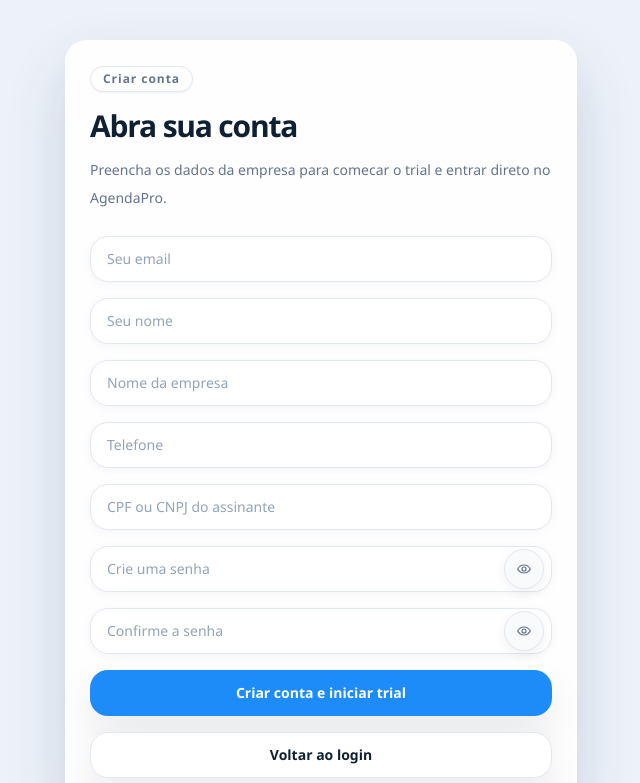
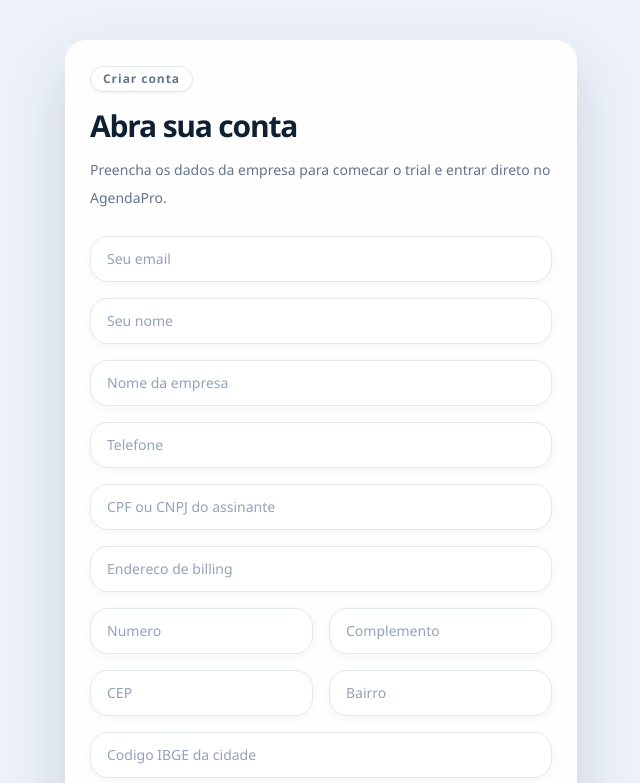
Before and after one commit to FelipeCaju/agenda-pro, a React (Vite) app in the folder frontend/: page /criar-conta in a window 1280 px wide. Shown: the top 783 px of the page, without its empty margins (319-959 px from the left). Built offline with nearby package versions, Linux system fonts and the light colour scheme; no server answers.

Commit message:
feat: require full billing profile during signup

```diff
--- a/frontend/src/pages/onboarding-page.tsx
+++ b/frontend/src/pages/onboarding-page.tsx
@@ -15,6 +15,14 @@ function isValidCpfCnpj(value: string) {
   return digits.length === 11 || digits.length === 14;
 }
 
+function isValidPostalCode(value: string) {
+  return normalizeDocument(value).length === 8;
+}
+
+function isValidCityIbge(value: string) {
+  return normalizeDocument(value).length === 7;
+}
+
 export function OnboardingPage() {
   const navigate = useNavigate();
   const { completeOnboarding, error, signOut, user } = useAuth();
@@ -23,6 +31,12 @@ export function OnboardingPage() {
   const [nomeEmpresa, setNomeEmpresa] = useState("");
   const [telefone, setTelefone] = useState("");
   const [cpfCnpj, setCpfCnpj] = useState("");
+  const [billingAddress, setBillingAddress] = useState("");
+  const [billingAddressNumber, setBillingAddressNumber] = useState("");
+  const [billingAddressComplement, setBillingAddressComplement] = useState("");
+  const [billingPostalCode, setBillingPostalCode] = useState("");
+  const [billingProvince, setBillingProvince] = useState("");
+  const [billingCityIbge, setBillingCityIbge] = useState("");
   const [senha, setSenha] = useState("");
   const [confirmacaoSenha, setConfirmacaoSenha] = useState("");
   const [localError, setLocalError] = useState<string | null>(null);
@@ -40,6 +54,26 @@ export function OnboardingPage() {
 
     if (!isValidCpfCnpj(cpfCnpj)) {
       setLocalError("Informe um CPF ou CNPJ valido do assinante.");
+      return;
+    }
+
+    if (!telefone.trim()) {
+      setLocalError("Informe o telefone do assinante.");
+      return;
+    }
+
+    if (!billingAddress.trim() || !billingAddressNumber.trim() || !billingProvince.trim()) {
+      setLocalError("Preencha endereco, numero e bairro para billing.");
+      return;
+    }
+
+    if (!isValidPostalCode(billingPostalCode)) {
+      setLocalError("Informe um CEP valido com 8 digitos.");
+      return;
+    }
+
+    if (!isValidCityIbge(billingCityIbge)) {
+      setLocalError("Informe o codigo IBGE da cidade com 7 digitos.");
       return;
     }
 
@@ -61,6 +95,12 @@ export function OnboardingPage() {
         nomeEmpresa: nomeEmpresa.trim(),
         telefone: telefone.trim(),
         cpfCnpj: normalizeDocument(cpfCnpj),
+        billingAddress: billingAddress.trim(),
+        billingAddressNumber: billingAddressNumber.trim(),
+        billingAddressComplement: billingAddressComplement.trim(),
+        billingPostalCode: normalizeDocument(billingPostalCode),
+        billingProvince: billingProvince.trim(),
+        billingCityIbge: normalizeDocument(billingCityIbge),
         senha,
       });
       navigate(getPostAuthRedirect(session), { replace: true });
@@ -118,6 +158,46 @@ export function OnboardingPage() {
           <p className="-mt-1 text-xs leading-6 text-slate-500">
             Esse documento identifica quem vai assinar o AgendaPro e e obrigatorio para gerar a cobranca.
           </p>
+          <input
+            className="w-full rounded-2xl border border-slate-200 px-4 py-3 text-sm"
+            onChange={(event) => setBillingAddress(event.target.value)}
+            placeholder="Endereco de billing"
+            value={billingAddress}
+          />
+          <div className="grid gap-4 sm:grid-cols-2">
+            <input
+              className="w-full rounded-2xl border border-slate-200 px-4 py-3 text-sm"
+              onChange={(event) => setBillingAddressNumber(event.target.value)}
+              placeholder="Numero"
+              value={billingAddressNumber}
+            />
+            <input
+              className="w-full rounded-2xl border border-slate-200 px-4 py-3 text-sm"
+              onChange={(event) => setBillingAddressComplement(event.target.value)}
+              placeholder="Complemento"
+              value={billingAddressComplement}
+            />
+          </div>
+          <div className="grid gap-4 sm:grid-cols-2">
+            <input
+              className="w-full rounded-2xl border border-slate-200 px-4 py-3 text-sm"
+              onChange={(event) => setBillingPostalCode(event.target.value)}
+              placeholder="CEP"
+              value={billingPostalCode}
+            />
+            <input
+              className="w-full rounded-2xl border border-slate-200 px-4 py-3 text-sm"
+              onChange={(event) => setBillingProvince(event.target.value)}
+              placeholder="Bairro"
+              value={billingProvince}
+            />
+          </div>
+          <input
+            className="w-full rounded-2xl border border-slate-200 px-4 py-3 text-sm"
+            onChange={(event) => setBillingCityIbge(event.target.value)}
+            placeholder="Codigo IBGE da cidade"
+            value={billingCityIbge}
+          />
           {!isSocialOnboarding ? (
             <>
               <PasswordField
--- a/frontend/src/pages/signup-page.tsx
+++ b/frontend/src/pages/signup-page.tsx
@@ -20,6 +20,14 @@ function isValidCpfCnpj(value: string) {
   return digits.length === 11 || digits.length === 14;
 }
 
+function isValidPostalCode(value: string) {
+  return normalizeDocument(value).length === 8;
+}
+
+function isValidCityIbge(value: string) {
+  return normalizeDocument(value).length === 7;
+}
+
 export function SignupPage() {
   const navigate = useNavigate();
   const location = useLocation();
@@ -33,6 +41,12 @@ export function SignupPage() {
   const [nomeEmpresa, setNomeEmpresa] = useState("");
   const [telefone, setTelefone] = useState("");
   const [cpfCnpj, setCpfCnpj] = useState("");
+  const [billingAddress, setBillingAddress] = useState("");
+  const [billingAddressNumber, setBillingAddressNumber] = useState("");
+  const [billingAddressComplement, setBillingAddressComplement] = useState("");
+  const [billingPostalCode, setBillingPostalCode] = useState("");
+  const [billingProvince, setBillingProvince] = useState("");
+  const [billingCityIbge, setBillingCityIbge] = useState("");
   const [senha, setSenha] = useState("");
   const [confirmacaoSenha, setConfirmacaoSenha] = useState("");
   const [localError, setLocalError] = useState<string | null>(null);
@@ -57,6 +71,26 @@ export function SignupPage() {
 
     if (!isValidCpfCnpj(cpfCnpj)) {
       setLocalError("Informe um CPF ou CNPJ valido do assinante.");
+      return;
+    }
+
+    if (!telefone.trim()) {
+      setLocalError("Informe o telefone do assinante.");
+      return;
+    }
+
+    if (!billingAddress.trim() || !billingAddressNumber.trim() || !billingProvince.trim()) {
+      setLocalError("Preencha endereco, numero e bairro para billing.");
+      return;
+    }
+
+    if (!isValidPostalCode(billingPostalCode)) {
+      setLocalError("Informe um CEP valido com 8 digitos.");
+      return;
+    }
+
+    if (!isValidCityIbge(billingCityIbge)) {
+      setLocalError("Informe o codigo IBGE da cidade com 7 digitos.");
       return;
     }
 
@@ -89,6 +123,12 @@ export function SignupPage() {
         nomeEmpresa: nomeEmpresa.trim(),
         telefone: telefone.trim(),
         cpfCnpj: normalizeDocument(cpfCnpj),
+        billingAddress: billingAddress.trim(),
+        billingAddressNumber: billingAddressNumber.trim(),
+        billingAddressComplement: billingAddressComplement.trim(),
+        billingPostalCode: normalizeDocument(billingPostalCode),
+        billingProvince: billingProvince.trim(),
+        billingCityIbge: normalizeDocument(billingCityIbge),
         senha,
       });
 
@@ -148,6 +188,46 @@ export function SignupPage() {
             placeholder="CPF ou CNPJ do assinante"
             value={cpfCnpj}
           />
+          <input
+            className="app-input"
+            onChange={(event) => setBillingAddress(event.target.value)}
+            placeholder="Endereco de billing"
+            value={billingAddress}
+          />
+          <div className="grid gap-4 sm:grid-cols-2">
+            <input
+              className="app-input"
+              onChange={(event) => setBillingAddressNumber(event.target.value)}
+              placeholder="Numero"
+              value={billingAddressNumber}
+            />
+            <input
+              className="app-input"
+              onChange={(event) => setBillingAddressComplement(event.target.value)}
+              placeholder="Complemento"
+              value={billingAddressComplement}
+            />
+          </div>
+          <div className="grid gap-4 sm:grid-cols-2">
+            <input
+              className="app-input"
+              onChange={(event) => setBillingPostalCode(event.target.value)}
+              placeholder="CEP"
+              value={billingPostalCode}
+            />
+            <input
+              className="app-input"
+              onChange={(event) => setBillingProvince(event.target.value)}
+              placeholder="Bairro"
+              value={billingProvince}
+            />
+          </div>
+          <input
+            className="app-input"
+            onChange={(event) => setBillingCityIbge(event.target.value)}
+            placeholder="Codigo IBGE da cidade"
+            value={billingCityIbge}
+          />
           <PasswordField
             inputClassName="app-input pr-14"
             onChange={(event) => setSenha(event.target.value)}
--- a/frontend/src/services/authService.ts
+++ b/frontend/src/services/authService.ts
@@ -15,6 +15,12 @@ export type CompleteOnboardingInput = {
   nomeEmpresa: string;
   telefone?: string;
   cpfCnpj: string;
+  billingAddress: string;
+  billingAddressNumber: string;
+  billingAddressComplement?: string;
+  billingPostalCode: string;
+  billingProvince: string;
+  billingCityIbge: string;
   senha?: string;
 };
 
```
Also changed, not shown: 1 other file (tests, documents, lock files or other folders).
